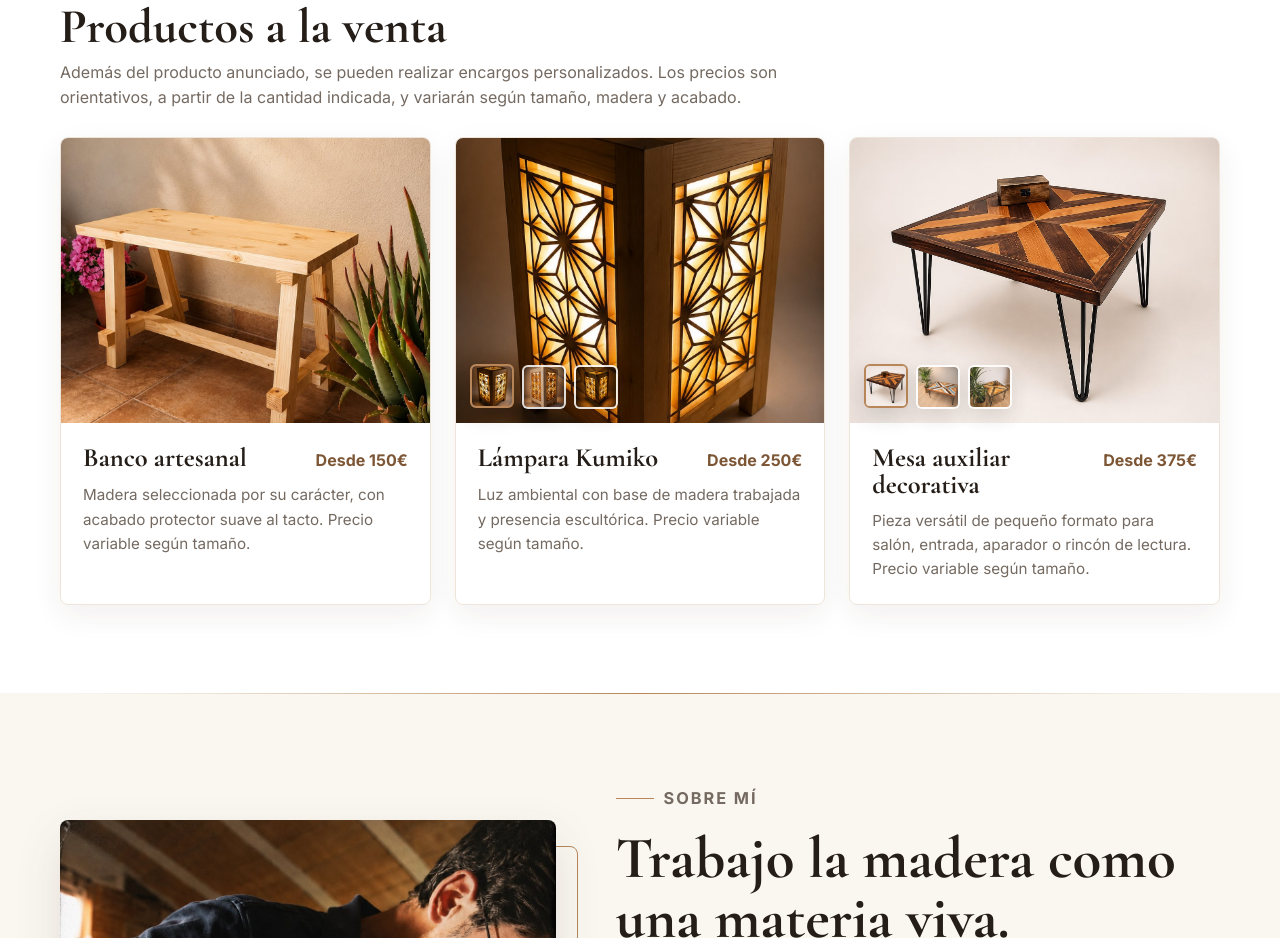
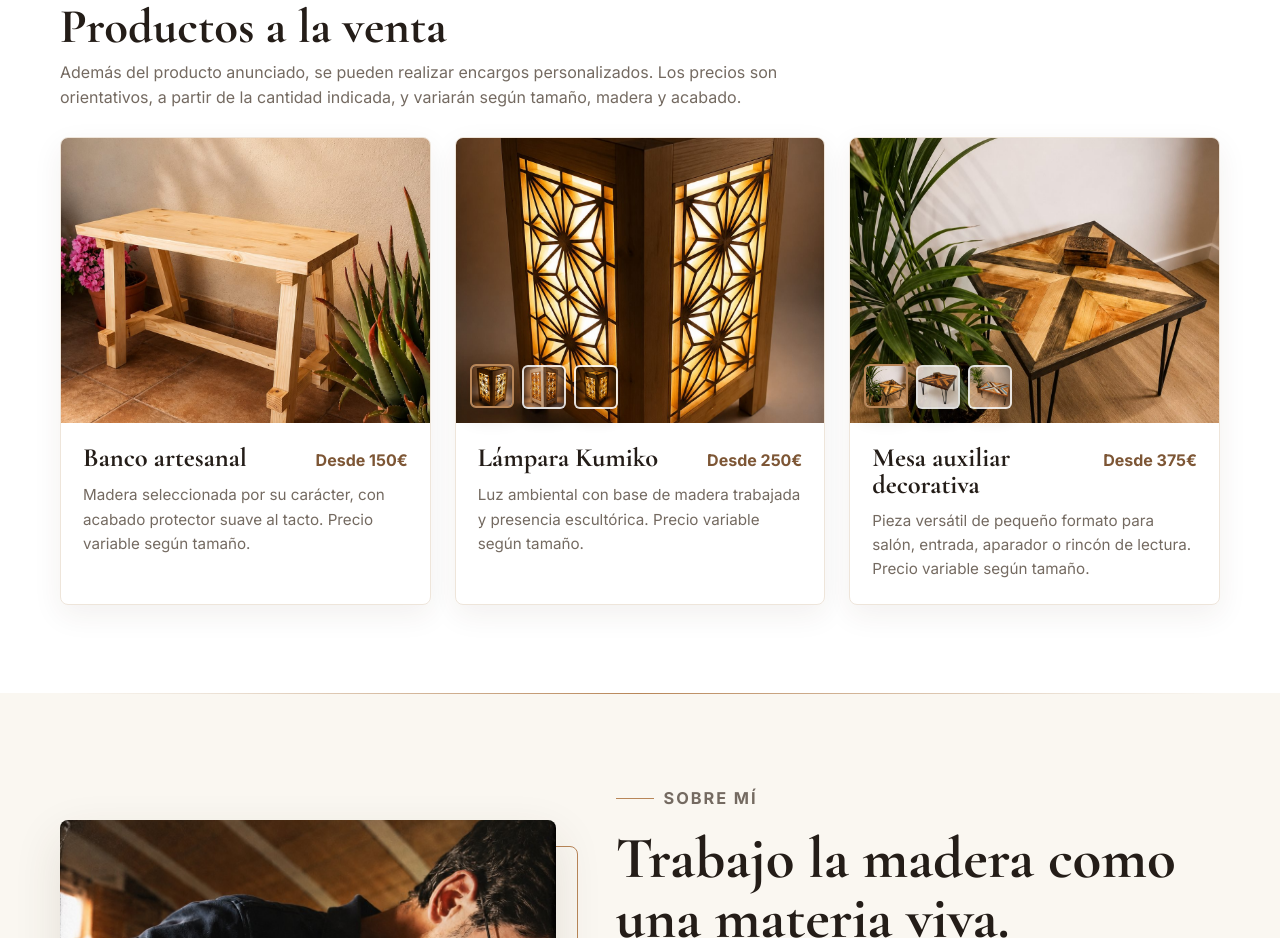
Before and after one commit to FadingMemories/shinobuart, a plain HTML site: page index.html in a window 1280 px wide. Shown: the part 940-1878 px from the top of the page. Drawn offline with nearby package versions, Linux system fonts and the light colour scheme.

Commit message:
Show newest decorative side table image first

```diff
--- a/index.html
+++ b/index.html
@@ -1196,18 +1196,18 @@
 
                         <article class="product-card">
                             <div class="product-media" data-gallery>
-                                <button class="image-open" type="button" data-viewer-src="catalog/mesa-auxiliar-decorativa-1.jpg" data-viewer-caption="Mesa auxiliar decorativa artesanal de madera">
-                                    <img class="product-main-image" src="catalog/mesa-auxiliar-decorativa-1.jpg" alt="Mesa auxiliar decorativa artesanal de madera" loading="lazy" decoding="async">
+                                <button class="image-open" type="button" data-viewer-src="catalog/mesa-auxiliar-decorativa-3.jpg" data-viewer-caption="Mesa auxiliar decorativa artesanal de madera">
+                                    <img class="product-main-image" src="catalog/mesa-auxiliar-decorativa-3.jpg" alt="Mesa auxiliar decorativa artesanal de madera" loading="lazy" decoding="async">
                                 </button>
                                 <div class="gallery-thumbs" aria-label="Más imágenes de Mesa auxiliar decorativa">
-                                    <button class="thumb is-active" type="button" data-image="catalog/mesa-auxiliar-decorativa-1.jpg" aria-label="Ver imagen 1 de Mesa auxiliar decorativa">
+                                    <button class="thumb is-active" type="button" data-image="catalog/mesa-auxiliar-decorativa-3.jpg" aria-label="Ver imagen 1 de Mesa auxiliar decorativa">
+                                        <img src="catalog/mesa-auxiliar-decorativa-3.jpg" alt="" loading="lazy" decoding="async">
+                                    </button>
+                                    <button class="thumb" type="button" data-image="catalog/mesa-auxiliar-decorativa-1.jpg" aria-label="Ver imagen 2 de Mesa auxiliar decorativa">
                                         <img src="catalog/mesa-auxiliar-decorativa-1.jpg" alt="" loading="lazy" decoding="async">
                                     </button>
-                                    <button class="thumb" type="button" data-image="catalog/mesa-auxiliar-decorativa-2.jpg" aria-label="Ver imagen 2 de Mesa auxiliar decorativa">
+                                    <button class="thumb" type="button" data-image="catalog/mesa-auxiliar-decorativa-2.jpg" aria-label="Ver imagen 3 de Mesa auxiliar decorativa">
                                         <img src="catalog/mesa-auxiliar-decorativa-2.jpg" alt="" loading="lazy" decoding="async">
-                                    </button>
-                                    <button class="thumb" type="button" data-image="catalog/mesa-auxiliar-decorativa-3.jpg" aria-label="Ver imagen 3 de Mesa auxiliar decorativa">
-                                        <img src="catalog/mesa-auxiliar-decorativa-3.jpg" alt="" loading="lazy" decoding="async">
                                     </button>
                                 </div>
                             </div>
```
